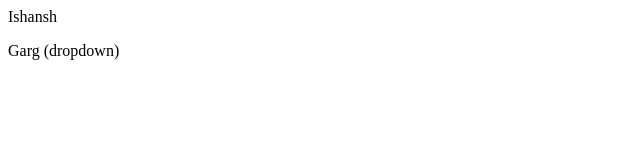
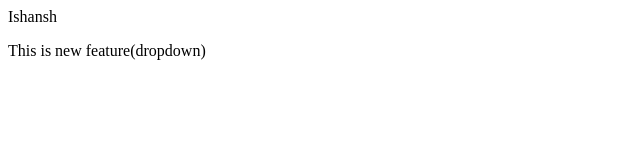
Before and after one commit to ishanshgarg2025/localRepo, a plain HTML site: page index.html in a window 1280 px wide. Shown: the full height of the page, 0-640 px from the left. Drawn offline with Linux system fonts and the light colour scheme.

Commit message:
dropdown

```diff
--- a/index.html
+++ b/index.html
@@ -1,2 +1,2 @@
 <p>Ishansh</p>
-<p>Garg (dropdown)</p>
+<p> This is new feature(dropdown)</p>
```
